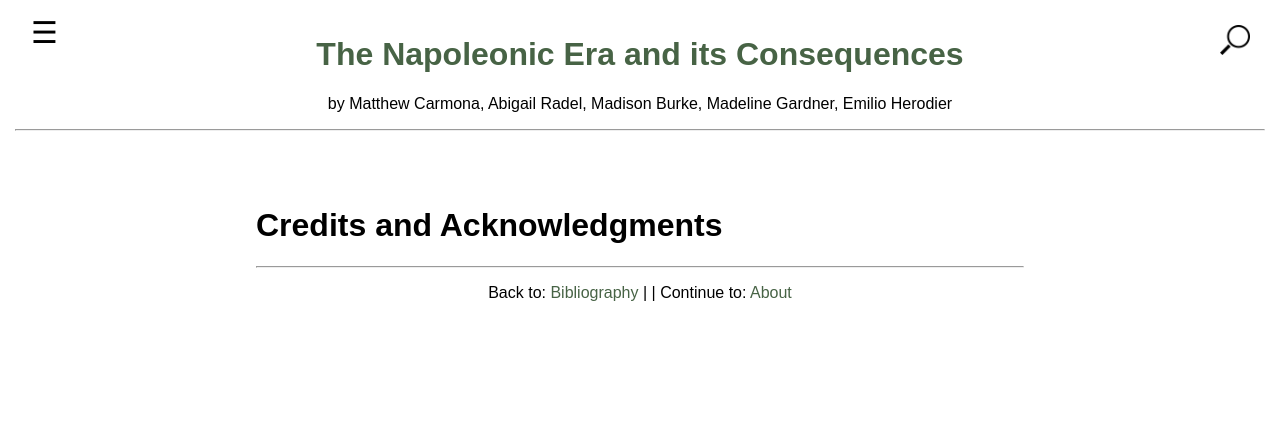
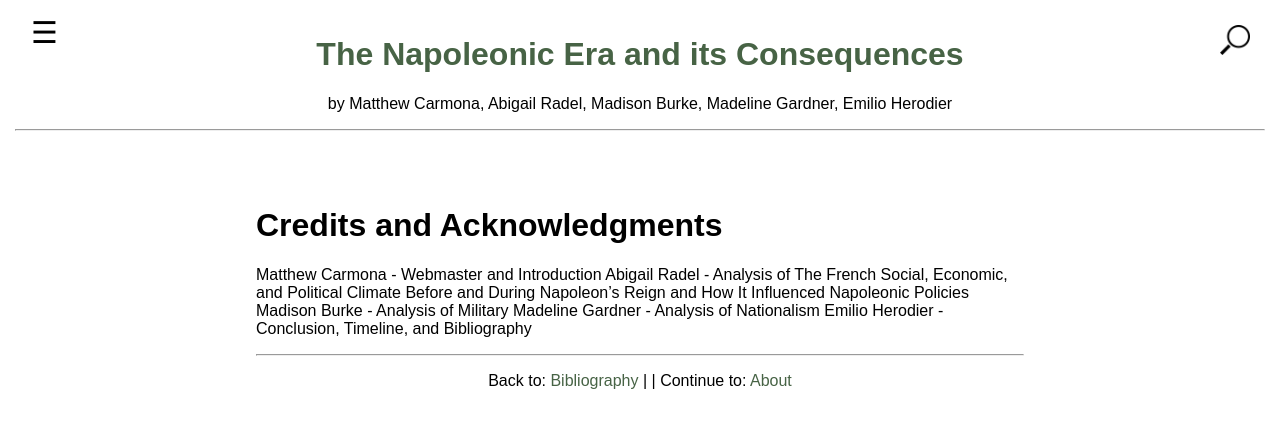
Before and after one commit to carmonamatt/Carmona-Matthew-EUH3205, a Jekyll site: the page built from 006_credits_acknowledgments.md, in a window 1280 px wide. Shown: the top 428 px of the page. Built offline with Jekyll 4.4.1, drawn with Linux system fonts in a browser that asks for light colours.

Commit message:
Update 006_credits_acknowledgments.md

```diff
--- a/006_credits_acknowledgments.md
+++ b/006_credits_acknowledgments.md
@@ -5,3 +5,9 @@ number: 6
 ---
 
 # Credits and Acknowledgments
+
+Matthew Carmona - Webmaster and Introduction
+Abigail Radel - Analysis of The French Social, Economic, and Political Climate Before and During Napoleon’s Reign and How It Influenced Napoleonic Policies
+Madison Burke - Analysis of Military
+Madeline Gardner - Analysis of Nationalism
+Emilio Herodier - Conclusion, Timeline, and Bibliography
```
